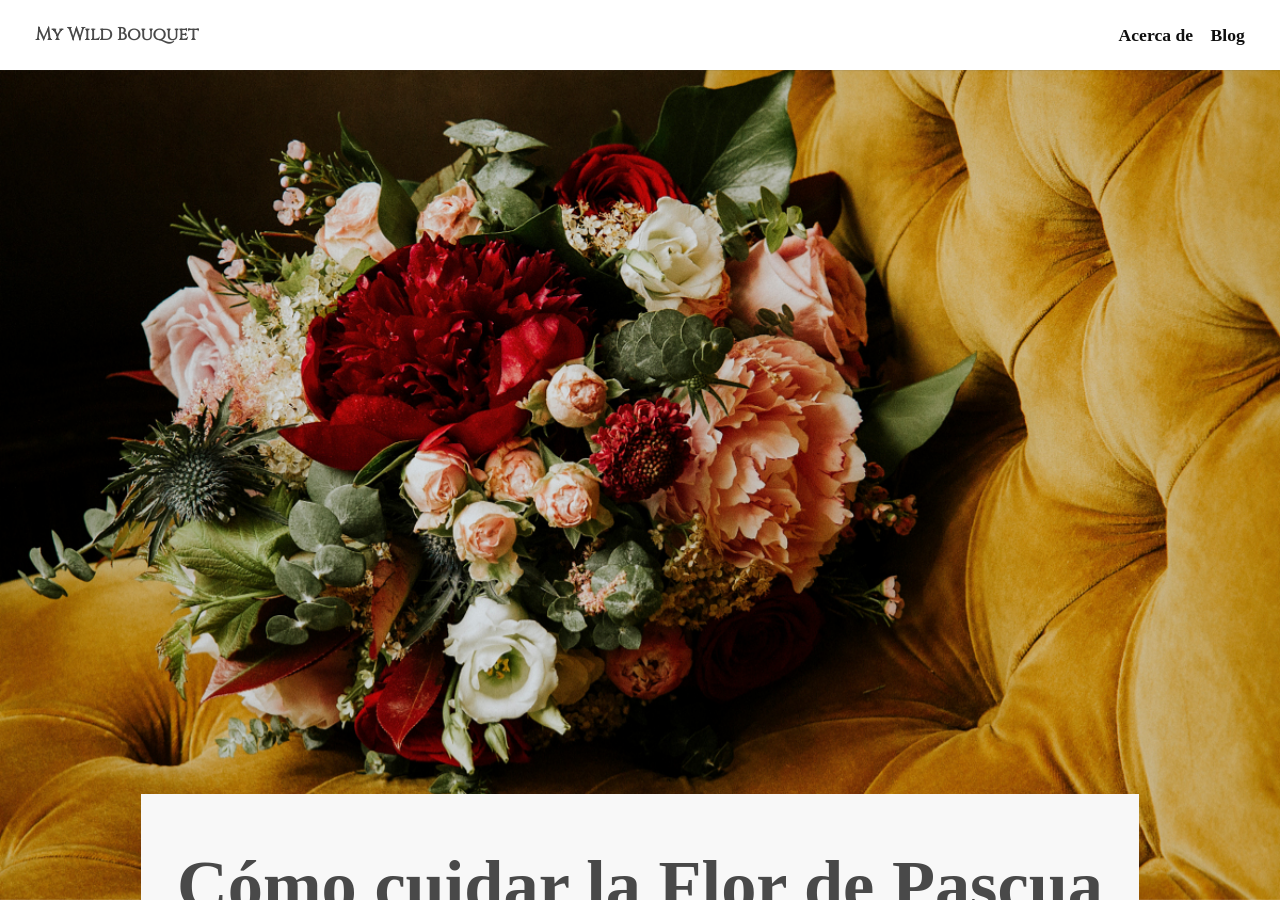
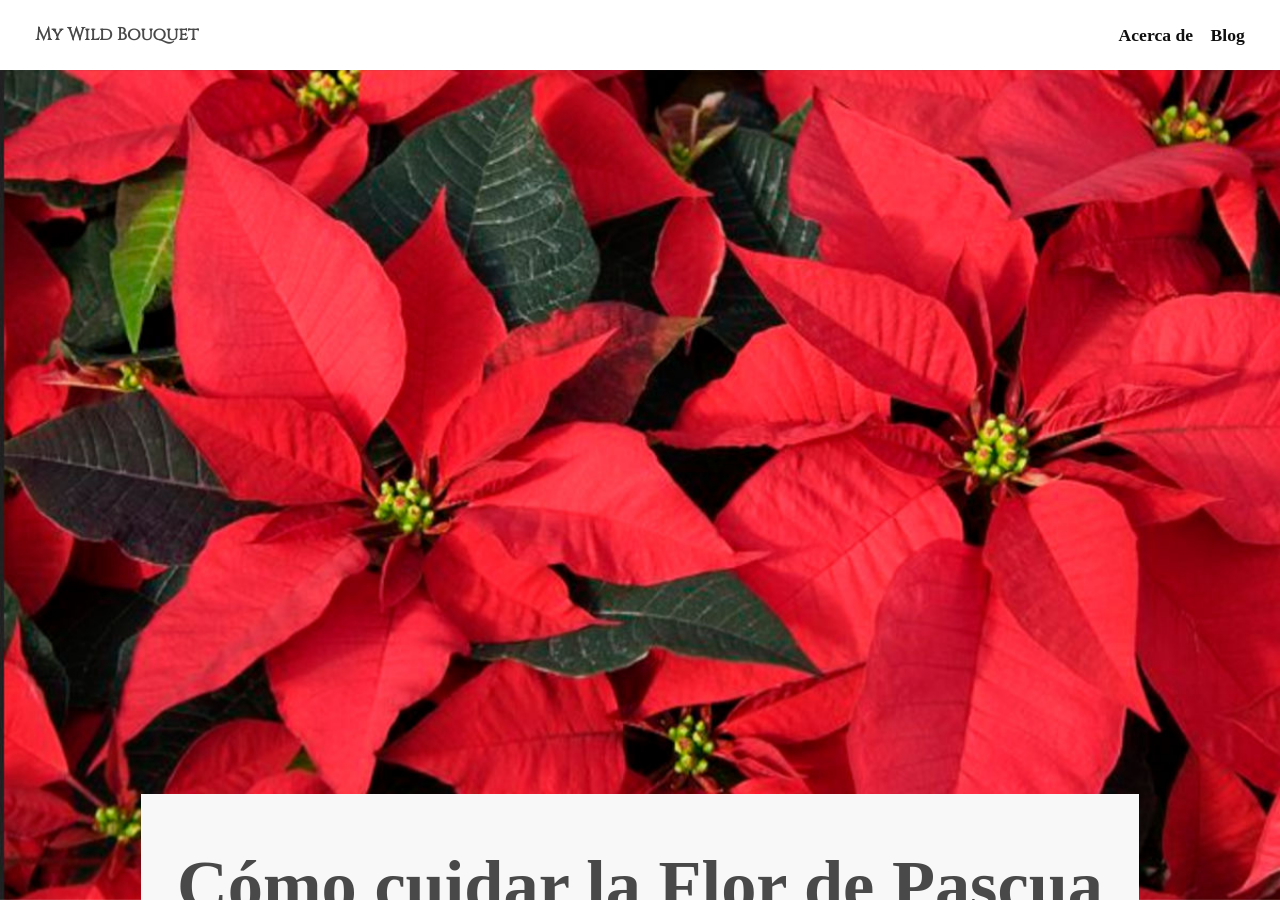
Before and after one commit to keyvanakbary/ramosilvestre.com, a Jekyll site: the page built from src/_posts/2017-12-17-como-cuidar-la-flor-de-pascua.md, in a window 1280 px wide and 900 px high. Built offline with Jekyll 4.4.1, drawn with Linux system fonts in a browser that asks for light colours; some web fonts are replaced.

Commit message:
Update 2017-12-17-como-cuidar-la-flor-de-pascua.md

```diff
--- a/src/_posts/2017-12-17-como-cuidar-la-flor-de-pascua.md
+++ b/src/_posts/2017-12-17-como-cuidar-la-flor-de-pascua.md
@@ -1,7 +1,7 @@
 ---
 layout: post
 title: Cómo cuidar la Flor de Pascua
-image: /assets/images/posts/cuidar-ramo.jpg
+image: /assets/images/posts/flor-de-pascua.jpg
 description: Cuidar flor de pascua
 tags:
   - Flores
```
